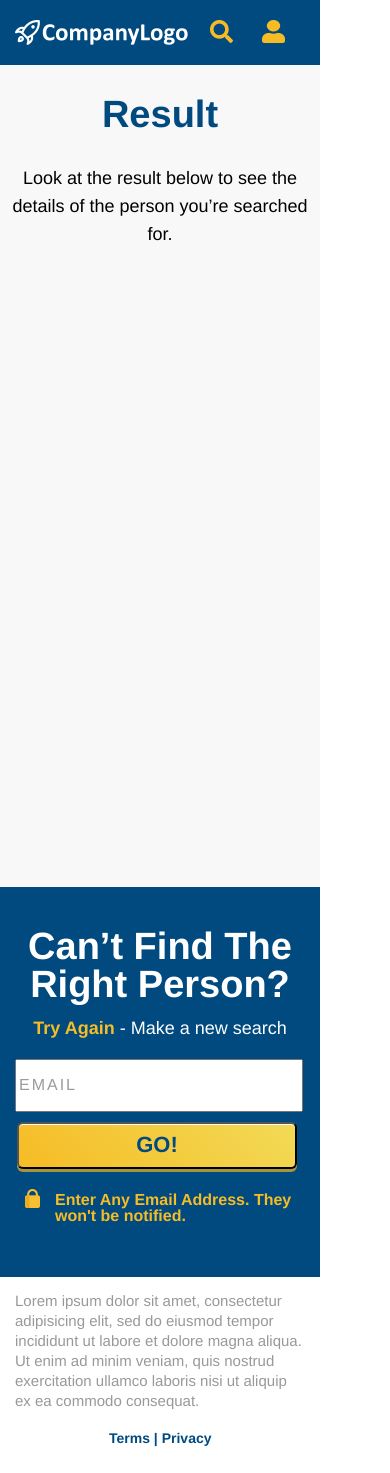
After one commit to Loboesque/beenverifiedtest, a PHP site: page /Public/result_name.html in a window 390 px wide. The commit adds this page. Run offline with PHP 8.4, Linux system fonts and the light colour scheme.

Commit message:
new css code and html file

```diff
--- a/Public/css/style.css
+++ b/Public/css/style.css
@@ -732,3 +732,184 @@ input::placeholder {
 
 
 }
+
+
+
+/*-------------------- RESULT SCREEN ----------------------------*/
+
+
+
+.result-page-header{
+    height: 65px;
+    background-color: #004A80;
+
+}
+
+.results-container{
+    width: 1440px;
+    height: 641px;
+    background-color: #F8F8F8;
+}
+
+.results-title-text{
+    padding: 30px 230px 15px 230px;
+    height: 62px;
+    width: 980px;
+}
+
+.results-container h2{
+    font-family: Helvetica Neue,Helvetica,Arial,sans-serif;
+    font-size: 24px;
+    color: #000000;
+    letter-spacing: 0;
+    text-align: center;
+    line-height: 32px;
+}
+
+.new-search{
+    width: 1440px;
+    height: 454px;
+    background-color: #004A80;
+}
+.resultpage-newsearch-container{
+    padding: 105px 0px 0px 0px;
+}
+
+
+/*---------- TABLET AND MOBILE RES ---------------*/
+
+@media only screen and (max-width: 768px){
+
+    .result-page-header{
+        height: 65px;
+        background-color: #004A80;
+
+    }
+
+    .results-container{
+        width: 768px;
+        height: 593px;
+        background-color: #F8F8F8;
+    }
+
+    .results-title-text{
+        padding: 30px 25px 15px 25px;
+        height: 57px;
+        width: 718px;
+    }
+
+    .results-container h2{
+        font-family: Helvetica Neue,Helvetica,Arial,sans-serif;
+        font-size: 20px;
+        color: #000000;
+        letter-spacing: 0;
+        text-align: center;
+        line-height: 28px;
+    }
+
+    .new-search{
+        width: 768px;
+        height: 468px;
+        background-color: #004A80;
+    }
+    .resultpage-newsearch-container{
+        padding: 107px 0px 0px 0px;
+    }
+
+    .search-email{
+        height: 57px;
+        width: 718px;
+        padding: 0px 25px 0px 25px;
+    }
+
+    .h1-white{
+        font-family: Helvetica Neue,Helvetica,Arial,sans-serif;
+        font-weight: bold;
+        font-size: 48px;
+        color: #FFFFFF;
+        letter-spacing: 0;
+        text-align: center;
+    }
+
+    #email{
+        width: 518px;
+        height: 70px;
+    }
+
+}
+
+
+@media only screen and (max-width: 414px){
+
+    .result-page-header{
+        height: 65px;
+        background-color: #004A80;
+
+    }
+
+    .results-container{
+        width: 320px;
+        height: 822px;
+        background-color: #F8F8F8;
+    }
+
+    .results-title-text{
+        padding: 30px 15px 15px 15px;
+        height: 54px;
+        width: 290px;
+    }
+
+    .results-container h2{
+        font-family: Helvetica Neue,Helvetica,Arial,sans-serif;
+        font-size: 18px;
+        color: #000000;
+        letter-spacing: 0;
+        text-align: center;
+        line-height: 28px;
+    }
+
+    .new-search{
+        width: 320px;
+        height: 390px;
+        background-color: #004A80;
+    }
+    .resultpage-newsearch-container{
+        padding: 40px 0px 40px 0px;
+    }
+
+    .lock-div{
+        display: flex;
+        flex-direction: row;
+        padding: 0px 0px 0px 25px;
+    }
+
+    .search-email{
+        height: 90px;
+        width: 290px;
+        padding: 0px 15px 0px 15px;
+    }
+
+    .h1-white{
+        font-family: Helvetica Neue,Helvetica,Arial,sans-serif;
+        font-weight: bold;
+        font-size: 38px;
+        color: #FFFFFF;
+        letter-spacing: 0;
+        text-align: center;
+    }
+
+    .subtitle-div{
+        height: 22px;
+        width: 290px;
+        padding: 0px 15px 20px 15px;
+    }
+
+    #email{
+        width: 280px;
+        height: 50px;
+        margin-bottom: 10px;
+    }
+
+
+
+}
--- /dev/null
+++ b/Public/result_name.html
@@ -0,0 +1,63 @@
+<!DOCTYPE html>
+<html lang="en">
+
+<head>
+    <meta charset="UTF-8">
+    <meta name="viewport" content="width=device-width, initial-scale=1.0">
+    <meta http-equiv="X-UA-Compatible" content="ie=edge">
+    <link rel="stylesheet" type="text/css" href="css/reset.css">
+    <link rel="stylesheet" type="text/css" href="css/style.css">
+    <title>Results</title>
+</head>
+
+<body>
+    <section class="result-page-header">
+        <header class="Logo-glass-person">
+            <nav class="navItems">
+                <img id="company-logo" src="img/assets/PNGs/Logo@2x.png" alt="Company Logo">
+                <div>
+                    <img id="magGlass" src="img/assets/PNGs/icn_search@2x.png" alt="MagnifyingGlass">
+                    <img id="person" src="img/assets/PNGs/icn_person@2x.png" alt="Person">
+                </div>
+            </nav>
+        </header>
+    </section>
+    <section class="results-container">
+        <div class="results-title-text">
+            <h1 class="h1-blue">Result</h1>
+        </div>
+        <h2>Look at the result below to see the details of the person you’re searched for.</h2>
+    </section>
+    <section class="new-search">
+        <div class="resultpage-newsearch-container">
+            <div class="search-email">
+                <h1 class="h1-white">Can’t Find The Right Person?</h1>
+            </div>
+            <div class="subtitle-div">
+                <h2 class="upper-subtitle"> <span class="yellow">Try Again</span> - Make a new search</h2>
+            </div>
+            <div class="searchbar">
+                <input type="email" id="email" placeholder="EMAIL" required>
+                <button type="button" id="go-button">GO!</button>
+            </div>
+            <div class="lock-div">
+                <img src="img/assets/PNGs/lock@2x.png" id="lock-icon" alt="lock">
+                <h4>Enter Any Email Address. They won't be notified.</h4>
+            </div>
+        </div>
+    </section>
+    <section class="footer">
+        <div class="footer-paragraph">
+            <p>Lorem ipsum dolor sit amet, consectetur adipisicing elit, sed do eiusmod tempor incididunt ut labore et dolore
+                magna aliqua. Ut enim ad minim veniam, quis nostrud exercitation ullamco laboris nisi ut aliquip ex ea commodo
+                consequat.
+            </p>
+        </div>
+        <div class="terms-privacy">
+            <h5>Terms | Privacy</h5>
+        </div>
+    </section>
+
+</body>
+
+</html>
```
